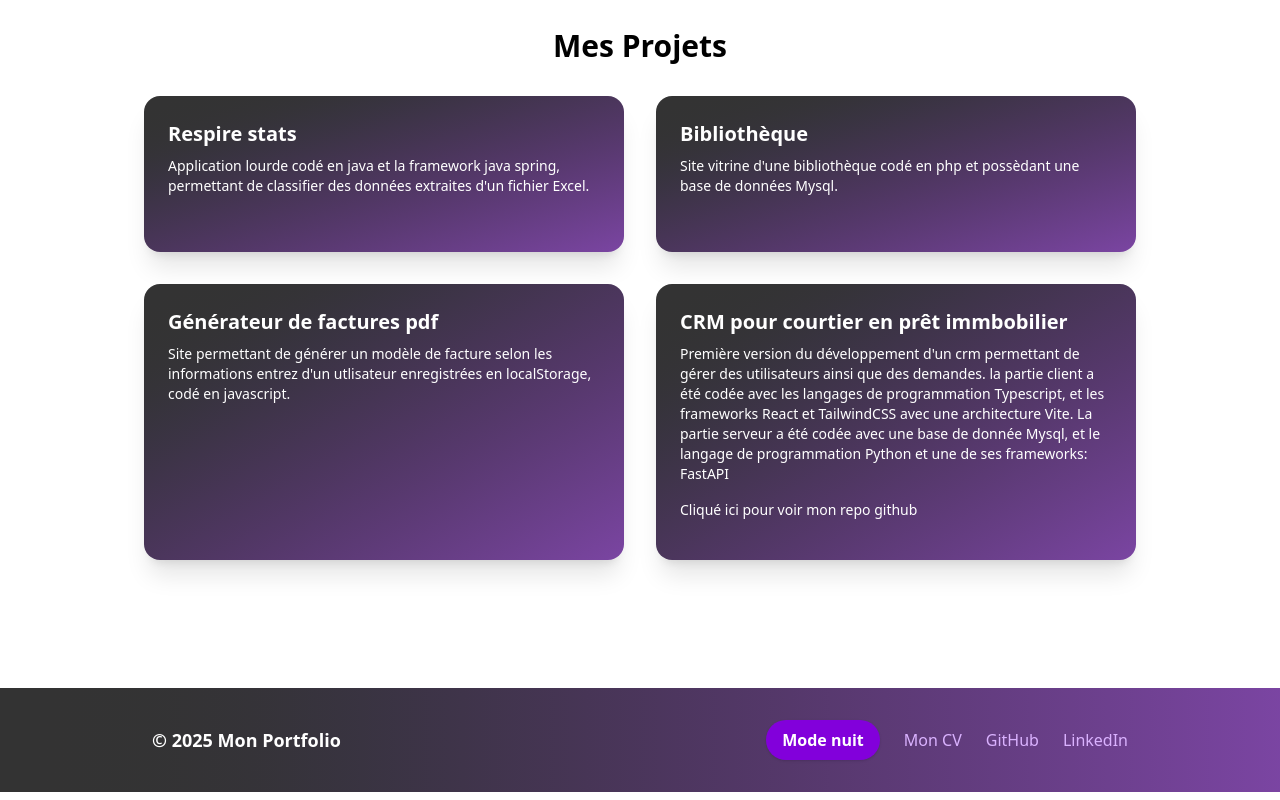
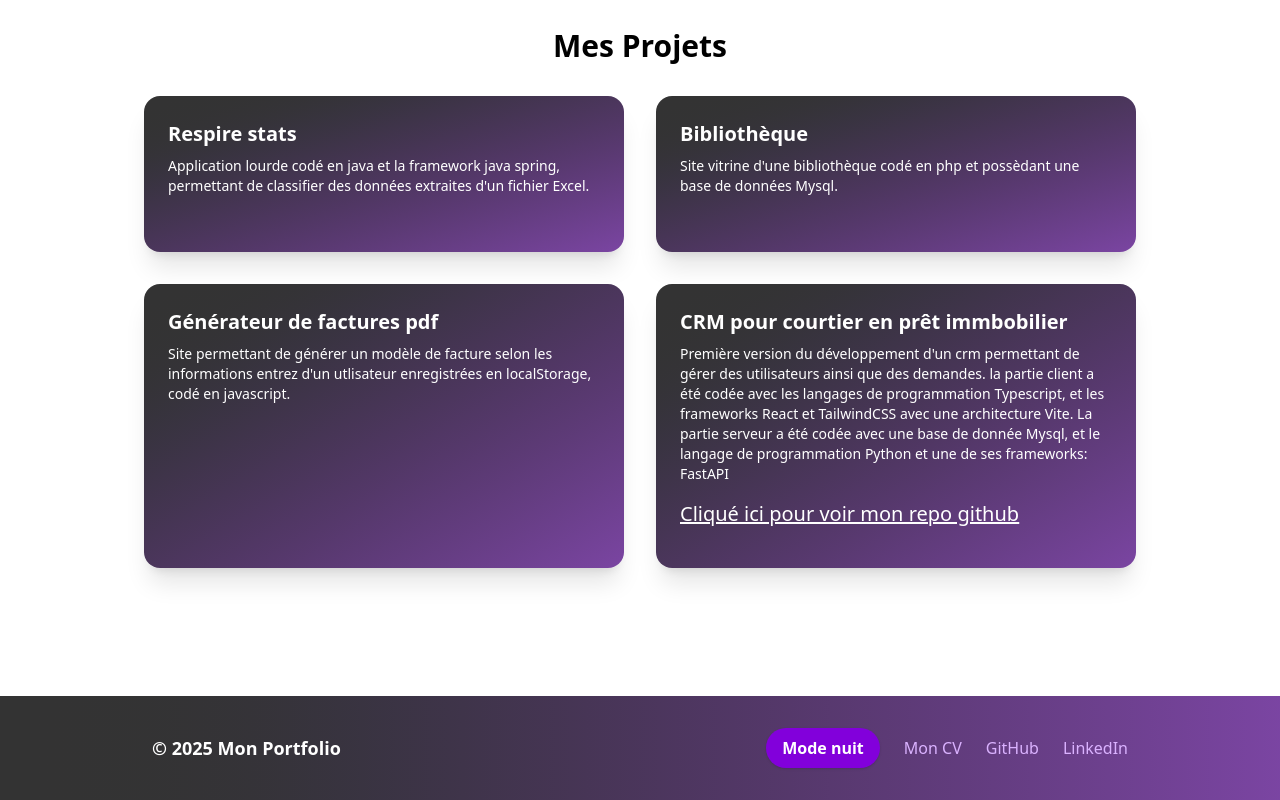
Before and after one commit to Matthieu77220/portfolio, a React (Vite) app in the folder project/: page /portfolio/MainPage in a window 1280 px wide. Shown: the part 2340-3140 px from the top of the page. Built offline with nearby package versions, Linux system fonts and the light colour scheme.

Commit message:
une modif css importante

```diff
--- a/project/src/main/components/Projets.jsx
+++ b/project/src/main/components/Projets.jsx
@@ -32,7 +32,7 @@ function Projets({darkMode}) {
           >
             <h3 className="text-xl font-semibold mb-2">{proj.title}</h3>
             <p className="text-sm mb-4">{proj.description}</p>
-            <a className="text-sm mb-4">{proj.link}</a>
+            <a className="text-xl mb-4 underline">{proj.link}</a>
           </div>
         ))}
       </div>
```
